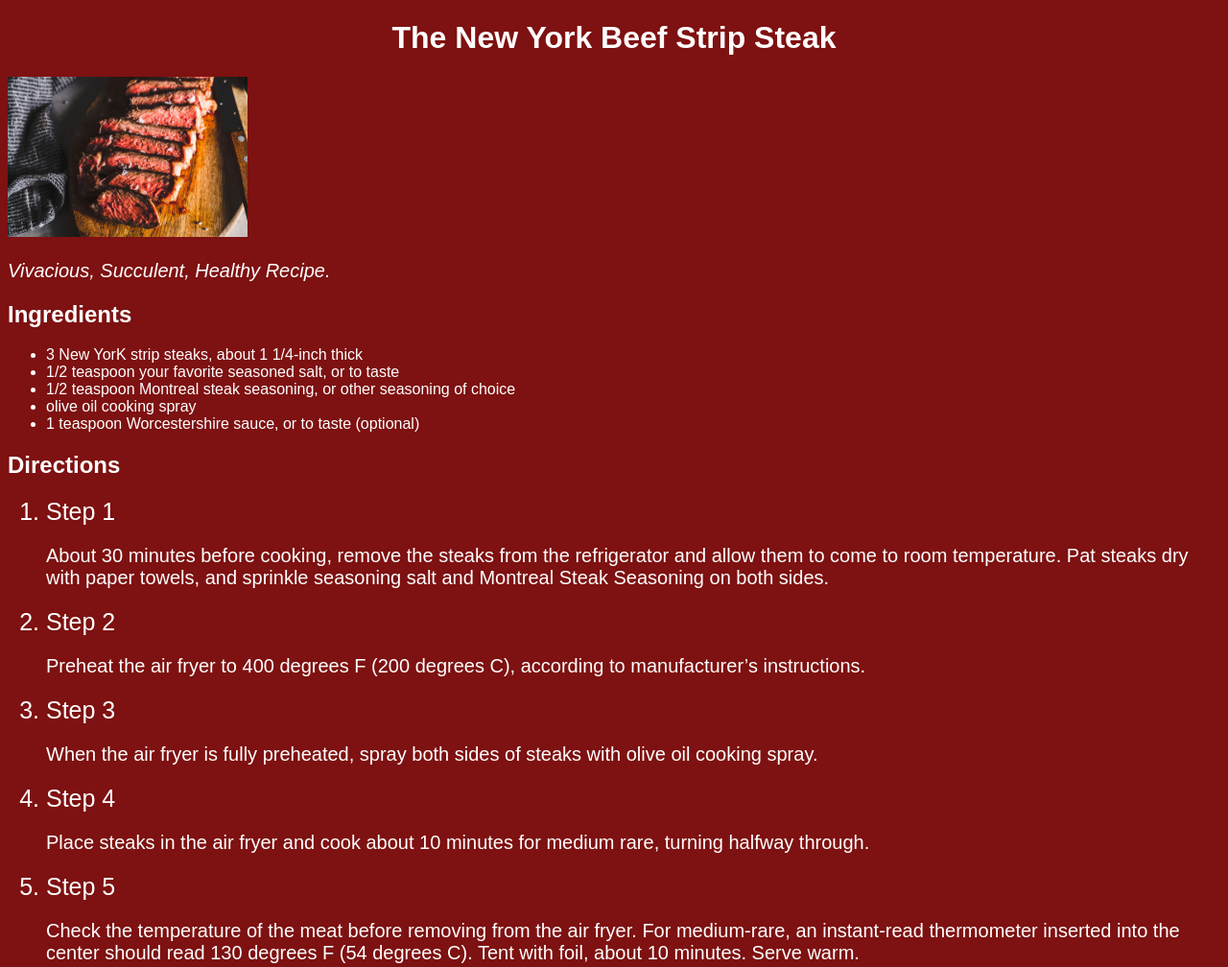
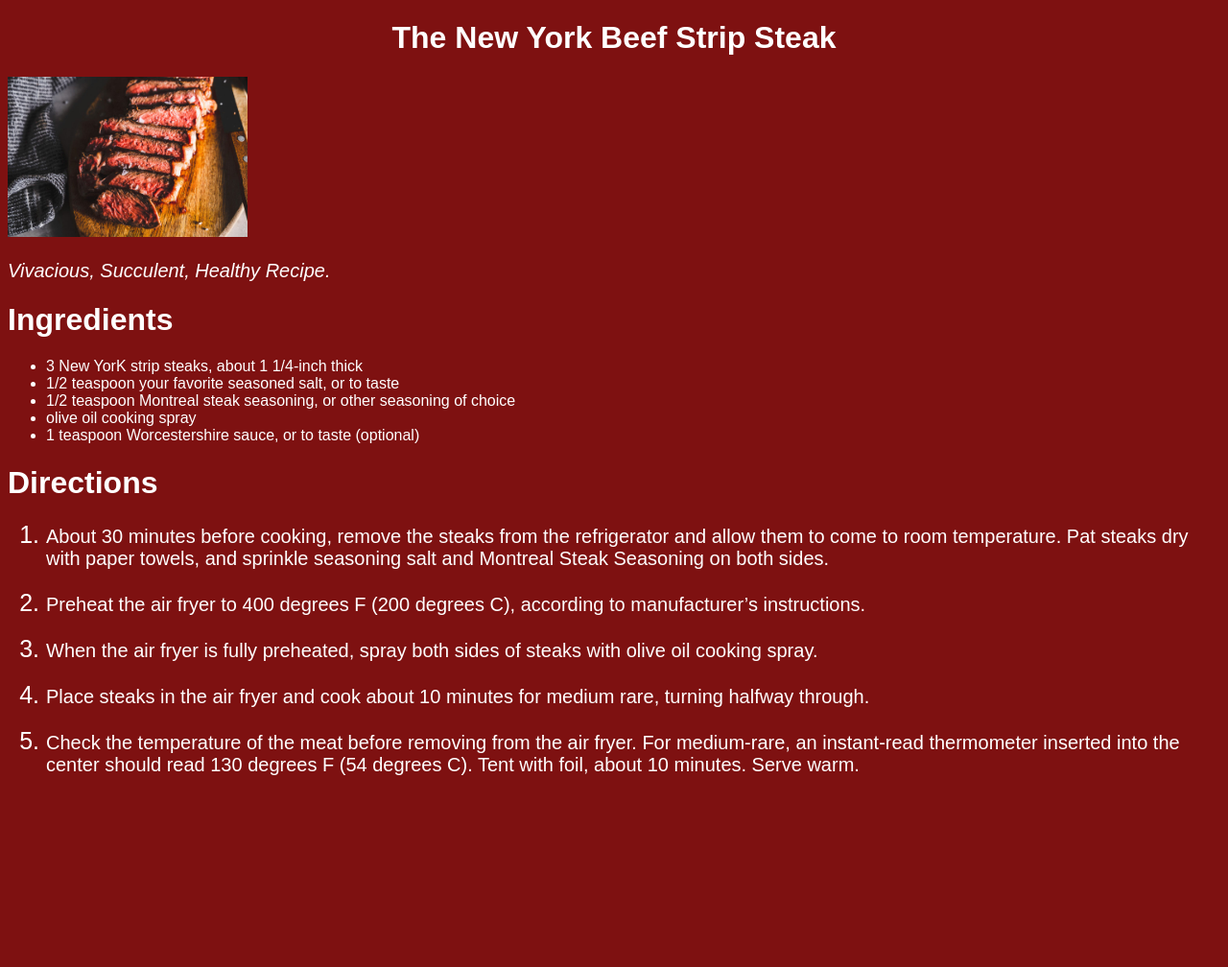
Before and after one commit to wheyman2023/odin-recipes, a plain HTML site: page recipes/nybeefstripsteak.html in a window 1280 px wide. Shown: the whole page at 96% size. After the commit the page ends 829 px from the top, so only its background shows below. Drawn offline with Linux system fonts and the light colour scheme.

Commit message:
add margins and paddings

```diff
--- a/recipes/nybeefstripsteak.html
+++ b/recipes/nybeefstripsteak.html
@@ -16,7 +16,7 @@
     />
     <p class="food-description">Vivacious, Succulent, Healthy Recipe.</p>
 
-    <h2>Ingredients</h2>
+    <h1>Ingredients</h1>
     <ul>
       <li>3 New YorK strip steaks, about 1 1/4-inch thick</li>
       <li>1/2 teaspoon your favorite seasoned salt, or to taste</li>
@@ -27,10 +27,9 @@
       <li>1 teaspoon Worcestershire sauce, or to taste (optional)</li>
     </ul>
 
-    <h2>Directions</h2>
+    <h1>Directions</h1>
     <ol>
       <li class="directions" id="steps">
-        Step 1
         <p>
           About 30 minutes before cooking, remove the steaks from the
           refrigerator and allow them to come to room temperature. Pat steaks
@@ -39,28 +38,24 @@
         </p>
       </li>
       <li class="directions" id="steps">
-        Step 2
         <p>
           Preheat the air fryer to 400 degrees F (200 degrees C), according to
           manufacturer’s instructions.
         </p>
       </li>
       <li class="directions" id="steps">
-        Step 3
         <p>
           When the air fryer is fully preheated, spray both sides of steaks with
           olive oil cooking spray.
         </p>
       </li>
       <li class="directions" id="steps">
-        Step 4
         <p>
           Place steaks in the air fryer and cook about 10 minutes for medium
           rare, turning halfway through.
         </p>
       </li>
       <li class="directions" id="steps">
-        Step 5
         <p>
           Check the temperature of the meat before removing from the air fryer.
           For medium-rare, an instant-read thermometer inserted into the center
--- a/recipes/stylesrecipes.css
+++ b/recipes/stylesrecipes.css
@@ -5,6 +5,7 @@ body {
 }
 p {
   font-size: 20px;
+  padding: 4px auto;
 }
 img {
   width: 250px;
--- a/styles.css
+++ b/styles.css
@@ -1,4 +1,10 @@
+* {
+  padding: 0px;
+  margin: 0px;
+}
 body {
+  padding: 8px;
+  margin: 8px 16px;
   font-family: Arial, Helvetica, sans-serif;
   color: red;
 }
```
Also changed, not shown: recipes/friedchicken.html (+2 -2 lines).
